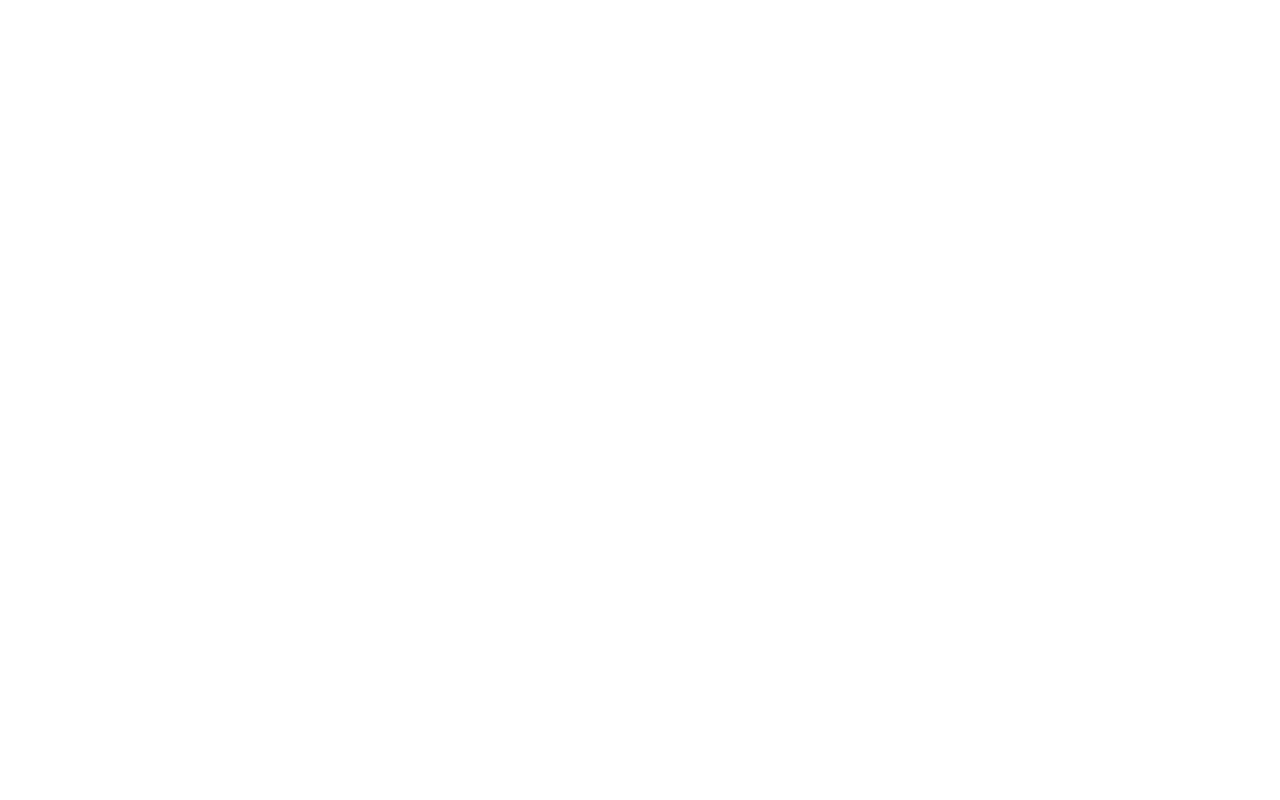
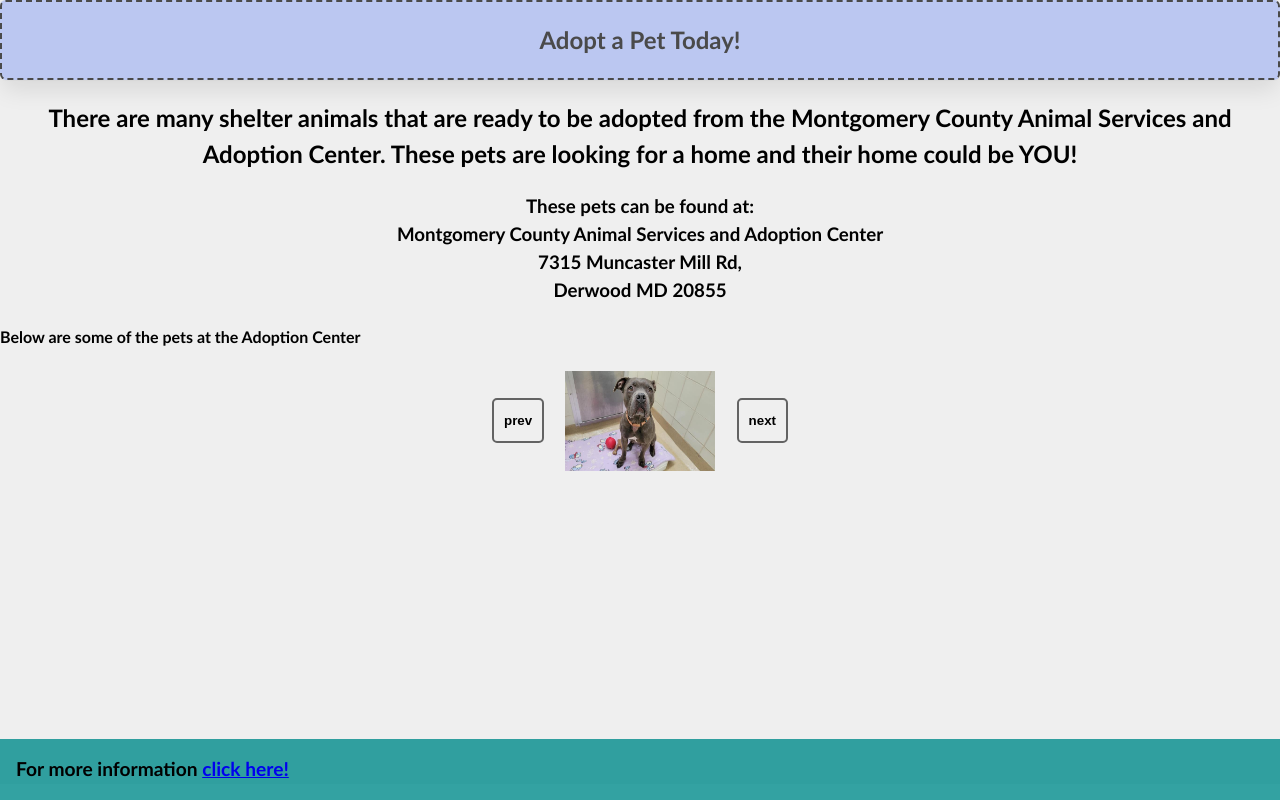
Before and after one commit to ytorres1/INST377-finalproject, a plain HTML site: page index.html in a window 1280 px wide. Drawn offline with Linux system fonts and the light colour scheme.

Commit message:
First Rough Draft

```diff
--- a/index.html
+++ b/index.html
@@ -3,9 +3,47 @@
     <meta charset="UTF-8">
     <meta http-equiv="X-UA-Compatible" content="IE=edge">
     <meta name="viewport" content="width=device-width, initial-scale=1.0">
-    <title>Document</title>
+    <title>Pet Adoption Site</title>
+    <link rel="stylesheet" href="style.css">
 </head>
+
 <body>
+    <div>
 
+    <header class = "header">
+        <h1> Adopt a Pet Today! </h1>
+    </header>
+
+    <div class = "description">
+        <h2> There are many shelter animals that are ready to be adopted
+            from the Montgomery County Animal Services and Adoption Center.
+            These pets are looking for a home and their home could be YOU!
+        </h2>
+        <h3> These pets can be found at: <br>
+            Montgomery County Animal Services and Adoption Center <br>
+            7315 Muncaster Mill Rd, <br> Derwood MD 20855
+        </h3>
+    </div>
+
+    <div>
+        <h4>Below are some of the pets at the Adoption Center</h4>
+        <div class="carousel">
+            <button class="prev"> prev </button>
+            <div class="slides">
+                <div class="carousel_item visible"><img id = "slide_1" src=images/dog1.jpeg></div>
+                <div class="carousel_item hidden"><img id = "slide_2" src="images/dog2.jpeg" /></div>
+                <div class="carousel_item hidden"><img id = "slide_3" src="images/cat1.jpeg" /></div>
+                <div class="carousel_item hidden"><img id = "slide_4" src="images/rabbitt1.jpeg" /></div>
+            </div>
+            <button class="next"> next </button>
+        </div>
+        <footer class="footer">
+            For more information
+            <a href="https://www.montgomerycountymd.gov/animalservices/adoption/howtoadopt.html" target="_blank" rel="noopener noreferrer">
+                click here!</a>
+        </footer>
+    </div>
+    <script> src='script.js'</script>
+</div>
 </body>
 </html>
--- /dev/null
+++ b/style.css
@@ -0,0 +1,142 @@
+html {
+    background-color: #fff;
+    font-size: 16px;
+    min-width: 300px;
+    overflow-x: hidden;
+    overflow-y: scroll;
+
+    /* these are specific to different browsers */
+    -moz-osx-font-smoothing: grayscale;
+    -webkit-font-smoothing: antialiased;
+    text-rendering: optimizeLegibility;
+    -webkit-text-size-adjust: 100%;
+    -moz-text-size-adjust: 100%;
+    text-size-adjust: 100%;
+  }
+
+  body {
+    margin: 0;
+    padding: 0;
+
+    font-family: ‘Segoe UI’, Candara, ‘Bitstream Vera Sans’, ‘DejaVu Sans’,
+      ‘Bitsream Vera Sans’, ‘Trebuchet MS’, Verdana, ‘Verdana Ref’, sans-serif;
+    font-weight: 400;
+    line-height: 1.5;
+    background-color: rgb(239, 239, 239);
+  }
+
+  .header {
+    padding-top: 0rem;
+    padding-left: 0rem;
+    padding-right: 0rem;
+    padding-bottom: 0rem;
+  }
+
+  .header h1 {
+    text-align: center;
+    display: block;
+    /* this will push other blocks out of the way */
+
+    /* colors */
+    background-color: rgba(184, 196, 241, 0.95);
+    color: #4a4a4a;
+    border: 2px dashed;
+    /* shapes */
+    border-radius: 6px;
+    font-size: 1.5rem;
+    padding: 1.25rem;
+    margin: 0; /* removing the margin on h1 tags means the header pins to the top if we move */
+
+    /* box-shadows are fancy */
+    box-shadow: 0 0.5em 1em -0.125em rgb(10 10 10 / 10%),
+      0 0 0 1px rgb(10 10 10 / 2%);
+  }
+  .description {
+    text-align: center;
+  }
+
+  div.carousel {
+    max-width: 300px;
+    overflow: hidden;
+    text-align: center;
+    display: flex;
+    flex-direction: row;
+    align-items: center;
+    justify-content: space-between;
+    margin: 0 auto;
+    margin-bottom: 1rem;
+  }
+
+  .carousel .slides {
+    display: flex;
+    overflow-x: auto;
+    scroll-snap-type: x mandatory;
+    scroll-behavior: smooth;
+    -webkit-overflow-scrolling: touch;
+  }
+  img {
+    width: 70;
+    height: 100;
+  }
+
+  /* .carousel_item, */
+  .hidden {
+    display: none;
+  }
+
+  .visible {
+    display: block;
+  }
+
+  .carousel_item img {
+    /*
+      Setting width, rather than max-width or min-width,
+      means annoying pop-ins won't happen
+      but it also means you need to format your images to be compatible
+      or they will stretch weird
+
+      - try a tall one and see what happens
+      - change the height on a fixed image size and see what happens
+      - now make sure that images are _always_ square
+      - ... there's a reason crop tools are popular in image editors
+     */
+    width: 150px;
+  }
+
+  .prev,
+  .next {
+    border: none;
+    margin: 2px;
+    text-align: center;
+    border-radius: 5px;
+    font-weight: bold;
+    height: 45px;
+    padding: 10px;
+    line-height: 0; /* This centers a button's text! */
+    border: 2px solid rgb(99,99,99); /* shorthand for how to do a border */
+  }
+
+  .prev:focus,
+  .next:focus {
+    margin: 0;
+    border: 5px solid rgb(1, 17, 86); /* shorthand for how to do a border */
+    /* Pick a good border colour and check out how it works with your buttons */
+  }
+
+  .prev:hover,
+  .next:hover {
+    background-color: hsla(0, 74%, 52%, 0.806);
+    /* Pick a good background colour for your hover pseudoclass */
+  }
+
+  .footer {
+    flex-shrink: 0;
+    padding: 1rem;
+    background-color: rgba(0, 139, 139, 0.8);
+    font-size: 1.2rem;
+    font-weight: 600;
+    position: fixed;
+    bottom: 0;
+    left: 0;
+    right: 0;
+  }
```
Also changed, not shown: script.js (added, +86 -0 lines), images/cat1.jpeg (added), images/dog1.jpeg (added), images/dog2.jpeg (added), images/rabbitt1.jpeg (added), 1 other file.
